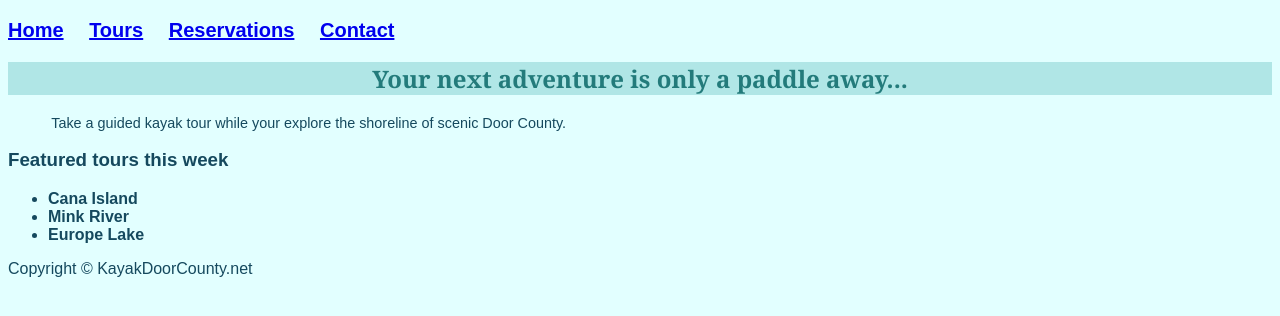
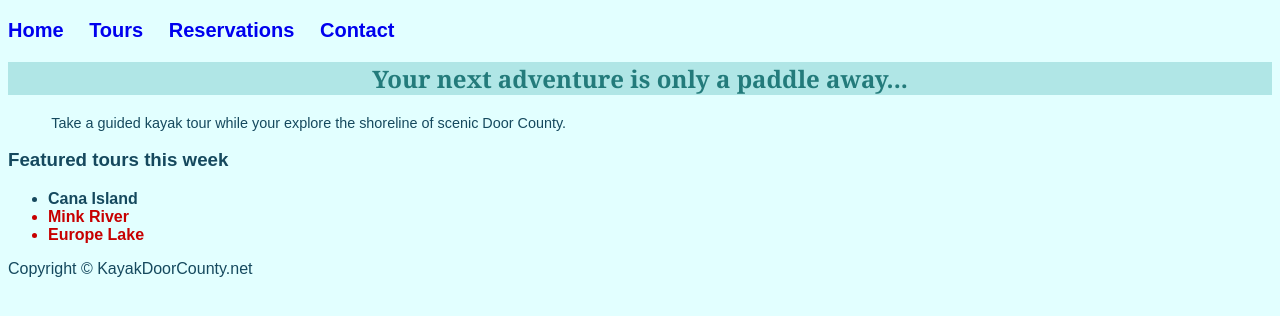
Before and after one commit to DakotaWarner/Chapter3, a plain HTML site: page index.html in a window 1280 px wide. Shown: the part 88-404 px from the top of the page. Drawn offline with Linux system fonts and the light colour scheme.

Commit message:
Update index.html

```diff
--- a/index.html
+++ b/index.html
@@ -8,7 +8,10 @@
     <style>
         body{background-color: #E2FFFF;color:#15495E;font-family: Arial, Verdana, sans-serif;}
 
-        h1{background-color: #237B7B;color:#E2FFFF; font-family: Georgia, 'Times New Roman', Times, serif; line-height:200%;text-indent:1em; text-shadow: 3px 3px 5px #000000;
+        h1{background-color: #237B7B;color:#E2FFFF;
+        font-family: Georgia, 'Times New Roman', Times, serif; line-height:200%;
+        text-indent:1em;
+        text-shadow: 3px 3px 5px #000000;
         }
 
         h2{background-color: #B0E6E6;
@@ -24,6 +27,13 @@
         text-indent:3em;}
 
         ul{font-weight: bold;}
+
+        nav a{text-decoration:none;}
+
+        .feature{color:#C70000;}
+
+        <li class = "feature">Mink River</li>
+        <li class = "feature">Europe Lake</li>
     </style>
 
 </head>
@@ -46,8 +56,8 @@
 
     <ul>
         <li>Cana Island</li>
-        <li>Mink River</li>
-        <li>Europe Lake</li>
+        <li class = "feature">Mink River</li>
+        <li class = "feature">Europe Lake</li>
     </ul>
 
     <footer>
```
